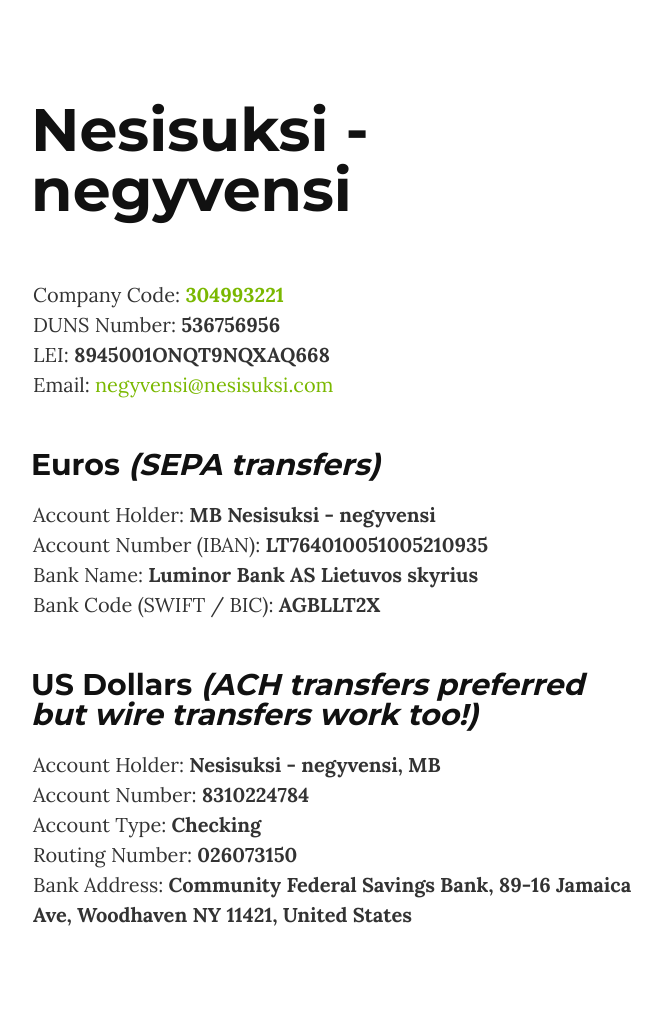
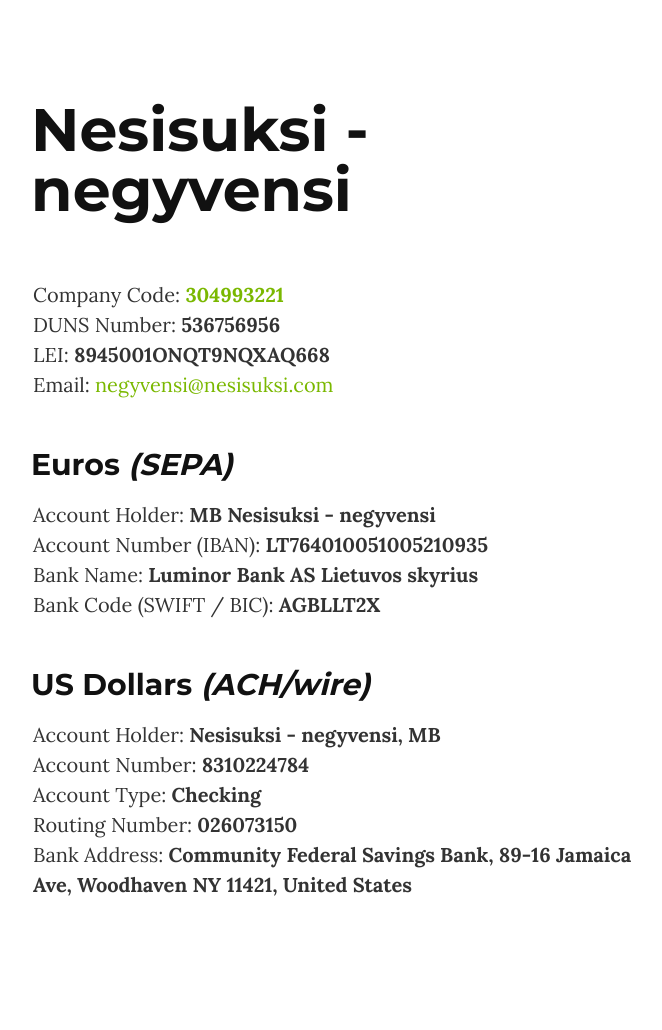
Before and after one commit to nesisuksi-negyvensi/nesisuksi-negyvensi.github.io, a Jekyll site: the page built from index.md, in a window 1280 px wide. Shown: the whole page, without its empty margins (307-969 px from the left). Built offline with Jekyll 4.4.1, drawn with Linux system fonts in a browser that asks for light colours; after the commit the page ends 1000 px from its top, so only the background shows below that.

Commit message:
Shorten stuff

```diff
--- a/index.md
+++ b/index.md
@@ -13,12 +13,12 @@ layout: default
 
 <section>
     <div class="container">
-        <h2>Euros <em>(SEPA transfers)</em></h2>
+        <h2>Euros <em>(SEPA)</em></h2>
         Account Holder: <strong>MB Nesisuksi - negyvensi</strong><br />
         Account Number (IBAN): <strong>LT764010051005210935</strong><br />
         Bank Name: <strong>Luminor Bank AS Lietuvos skyrius</strong><br />
         Bank Code (SWIFT / BIC): <strong>AGBLLT2X</strong>
-        <h2>US Dollars <em>(ACH transfers preferred but wire transfers work too!)</em></h2>
+        <h2>US Dollars <em>(ACH/wire)</em></h2>
         Account Holder: <strong>Nesisuksi - negyvensi, MB</strong><br />
         Account Number: <strong>8310224784</strong><br />
         Account Type: <strong>Checking</strong><br />
```
